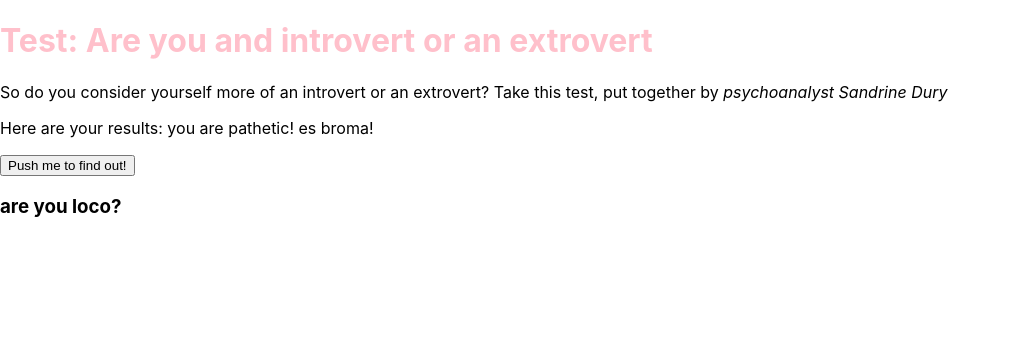
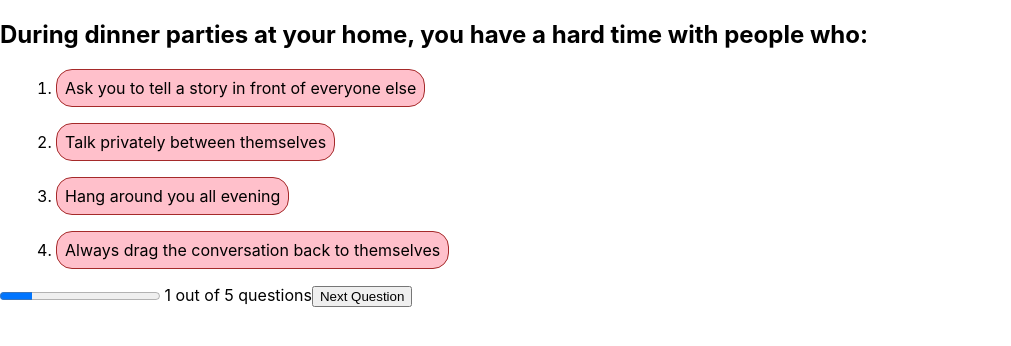
Before and after one commit to natalieacevedo/personalityTest, a React (Create React App) app: page / in a window 1280 px wide. Both pictures are taken after a click on the button "Push me to find out!". Shown: the top 346 px of the page, without its empty margins (0-1011 px from the left). Built offline with nearby package versions, Linux system fonts and the light colour scheme.

Commit message:
was able to add number of chosen to the array fixing bug of not being able to change number

```diff
--- a/src/App.js
+++ b/src/App.js
@@ -1,92 +1,65 @@
 import * as React from "react";
 import "./styles/main.scss";
-import ProgressBar from "./components/ProgressBar";
 import Home from "./components/Home";
-import Results from "./components/Results";
 import Questions from "./components/Questions";
+import mockQuestions from "./mockData";
 const { useState, useEffect } = React;
 
 
 function App() {
 
-  //progression bar:
-  const [value, changeValue] = useState(0);
+
+
+
   //state to keep questions and answers got from 'backend'
-  const [questionsAndAnswers, setQuestionsAndAnswers] = useState([]);
-  //state for current question
-  const [currentQuestion, setCurrentQuestion] = useState(0);
-  //boolean button for calling question component
-  const [callQuestion, setCallQuestion] = useState(false);
+  const [questions, setQuestions] = useState([]);
+  const [results, setResults] = useState([]);
 
-  //I use this function to change the state of the questions and answers and then will pass it to the questions component
 
-  //this will be the function I'll use on the question components to altering the state and fetching the data
-  function stateQuestions(dataResults) {
 
-    setQuestionsAndAnswers(dataResults)
+
+
+
+  function keepResults(ind, questionNumber) {
+
+
+    setResults(previous => {
+
+      if (previous.length >= questionNumber) {
+
+        let newArr = previous;
+        newArr[questionNumber] = ind;
+        console.log(newArr);
+        return newArr;
+      }
+
+      return previous.concat([ind]);
+
+    })
+
+
+  }
+
+
+
+  function populateQuestions() {
+
+    //here we will make a 'GET API request'.
+    setQuestions(mockQuestions);
 
   };
 
-  //this function will be use to get the next question number or start again if the user pushes the buttom after the last question.
 
-  function questionNumber() {
-    setCurrentQuestion(previous => {
-      let question = previous + 1;
-      if (question > 5) {
-        question = 0;
-        return (
-          <div>
-            <h2>This are your test results:</h2>
-          </div>
-        )
-      } else {
-        return question;
-      }
-    })
+  if (questions.length === 0) {
+    return (
+      <Home populateQuestions= {populateQuestions}/>
+    )
+  } else {
+    return (
+      <Questions questions={questions} keepResults={keepResults} results={results}/>
+    )
+  }
 
-  };
-
-  //manages the progression bar:
-  useEffect(() => {
-
-    const interval = setInterval(() => {
-      changeValue(previous => {
-        const newValue = previous + 1;
-        if (newValue === 5) {
-          clearInterval(interval)
-        }
-        return newValue;
-      })
-    }, 1000)
-
-  }, []);
-
-  //call questions when user wants to do test
-  function callQuestionComponent(e) {
-    e.preventDefault();
-    setCallQuestion(!callQuestion)
-  };
-
-
-
-  return (
-    <div>
-      <Home/>
-
-      <Results/>
-
-      <button onClick={callQuestionComponent}>Push me to find out!</button>
-      {
-        callQuestion && <Questions
-          questionNumber={questionNumber}
-          currentQuestion={currentQuestion}
-          questionsAndAnswers={questionsAndAnswers}
-          setQuestionsAndAnswers={stateQuestions}/>
-        // <ProgressBar value={value} max={5} />
-      }
-
-    </div>
-  );
 }
 
 
--- a/src/components/Home.jsx
+++ b/src/components/Home.jsx
@@ -1,6 +1,6 @@
 //import Questions from "./Questions";
 
-function Home() {
+function Home({populateQuestions}) {
 
 
 
@@ -11,7 +11,8 @@ function Home() {
 
         <main>
             <h1 className="main-title">Test: Are you and introvert or an extrovert</h1>
-            <p>So do you consider yourself more of an introvert or an extrovert? Take this test, put together by <cite>psychoanalyst Sandrine Dury</cite></p>
+            <p>So do you consider yourself more of an introvert or an extrovert? Take this test, put together by <cite>psychoanalyst Natalie Acevedo</cite></p>
+            <button onClick={populateQuestions}>Push me to find out!</button>
 
 
 
--- a/src/components/ProgressBar.jsx
+++ b/src/components/ProgressBar.jsx
@@ -1,6 +1,11 @@
 import React from "react";
 
-function ProgressBar({max,value}) {
+function ProgressBar({questionNumber}) {
+
+    const max = 5;
+
+    let answersLength = questionNumber +1;
+
 
 
 
@@ -9,8 +14,8 @@ function ProgressBar({max,value}) {
     return (
         <>
 
-            <progress value={value} max={max}></progress>
-            <span>{` ${value} out of ${max} questions`}</span>
+            <progress value={answersLength} max={max}></progress>
+            <span>{` ${answersLength} out of ${max} questions`}</span>
         </>
     )
 
--- a/src/components/Questions.jsx
+++ b/src/components/Questions.jsx
@@ -1,54 +1,37 @@
 import { useState, useEffect } from "react";
-
-
-
-// During dinner parties at your home, you have a hard time with people who:
-// Ask you to tell a story in front of everyone else
-// Talk privately between themselves
-// Hang around you all evening
-// Always drag the conversation back to themselves
+import Results from "./Results";
+import ProgressBar from "./ProgressBar";
 
 
 
 
 
+function Questions({questions,results,keepResults}) {
+
+   //state for current question
+  const [currentQuestion, setCurrentQuestion] = useState(0);
 
 
-const mockUpData = [{
-    "question": "During dinner parties at your home, you have a hard time with people who:",
-    "answers": ["Ask you to tell a story in front of everyone else", "Talk privately between themselves", "Hang around you all evening", "Always drag the conversation back to themselves"]
-
-},
-{
-    "question": "You crack a joke at work, but nobody seems to have noticed. You:",
-    "answers": ["Think it’s for the best, it was a lame joke anyway",
-        "Wait to share it with your friends after work ",
-        "Try again a bit later with one of your colleagues",
-        "Keep telling it until they pay attention "]
-
-},
-{
-    "question": "This morning, your agenda seems to be free. You: ",
-    "answers": ["Know that somebody will find a reason to come and bother you", "Heave a sigh of relief and look forward to a day without stress ", "Question your colleagues about a project that’s been worrying you ",
-        "Pick up the phone and start filling up your agenda with meetings "]
-
-},
-{
-    "question": "During dinner, the discussion moves to a subject about which you know nothing at all. You:",
-    "answers": ["Don’t dare show that you don’t know anything about the subject ", " Barely follow the discussion ", "Question your colleagues about a project that’s been worrying you ",
-        "Change the subject of discussion "]
-},
-{
-    "question": "You’re out with a group of friends and there’s a person who’s quite shy and doesn’t talk much. You: ",
-    "answers": ["Notice that they’re alone, but don’t go over to talk with them", "Go and have a chat with them", "Shoot some friendly smiles in their direction", "Hardly notice them at all "]
-}
 
 
-];
+  let answers = questions[currentQuestion].answers;
+
+  const lastQuestion = currentQuestion === 4 ? "find out results" : "Next Question";
 
 
-        function Questions({questionNumber,questionsAndAnswers,setQuestionsAndAnswers,currentQuestion}) {
 
+  //changes number of question
+  function questionNumber() {
+    setCurrentQuestion(previous => {
+      let questionNumber = previous + 1;
+      if (questionNumber >= 5) {
+        questionNumber = 0;
+
+      }
+        return questionNumber;
+
+    })
+  };
 
 
 
@@ -57,7 +40,16 @@ const mockUpData = [{
 
     return (
         <>
-        <h3>are you loco?</h3>
+        <h2>{questions[currentQuestion].question}</h2>
+        <ol>
+          {answers.map((answer, i) =>
+            <li onClick={(e) => keepResults(i, currentQuestion)} className={results[currentQuestion] === i ? "selected" : "option"} key={i}>{answer}
+            </li>)}
+        </ol>
+        <ProgressBar questionNumber={currentQuestion}/>
+        <button onClick={questionNumber}>{lastQuestion}</button>
+
+
         </>
 
 )
--- /dev/null
+++ b/src/mockData.js
@@ -0,0 +1,34 @@
+const mockQuestions = [{
+    "question": "During dinner parties at your home, you have a hard time with people who:",
+    "answers": ["Ask you to tell a story in front of everyone else", "Talk privately between themselves", "Hang around you all evening", "Always drag the conversation back to themselves"]
+
+},
+{
+    "question": "You crack a joke at work, but nobody seems to have noticed. You:",
+    "answers": ["Think it’s for the best, it was a lame joke anyway",
+        "Wait to share it with your friends after work ",
+        "Try again a bit later with one of your colleagues",
+        "Keep telling it until they pay attention "]
+
+},
+{
+    "question": "This morning, your agenda seems to be free. You: ",
+    "answers": ["Know that somebody will find a reason to come and bother you", "Heave a sigh of relief and look forward to a day without stress ", "Question your colleagues about a project that’s been worrying you ",
+        "Pick up the phone and start filling up your agenda with meetings "]
+
+},
+{
+    "question": "During dinner, the discussion moves to a subject about which you know nothing at all. You:",
+    "answers": ["Don’t dare show that you don’t know anything about the subject ", " Barely follow the discussion ", "Question your colleagues about a project that’s been worrying you ",
+        "Change the subject of discussion "]
+},
+{
+    "question": "You’re out with a group of friends and there’s a person who’s quite shy and doesn’t talk much. You: ",
+    "answers": ["Notice that they’re alone, but don’t go over to talk with them", "Go and have a chat with them", "Shoot some friendly smiles in their direction", "Hardly notice them at all "]
+}
+
+
+];
+
+
+export default mockQuestions;
--- a/src/styles/questions.scss
+++ b/src/styles/questions.scss
@@ -0,0 +1,22 @@
+.option{
+    padding: 0.5rem;
+    border: 1px solid brown;
+    background-color: pink;
+    width: fit-content;
+    height: fit-content;
+    margin: 1rem;
+    border-radius: 1rem;
+    text-align: center;
+
+}
+
+.selected{
+    background-color: yellowgreen;
+    padding: 0.5rem;
+    border: 1px solid brown;
+    width: fit-content;
+    height: fit-content;
+    margin: 1rem;
+    border-radius: 1rem;
+    text-align: center;
+}
```
